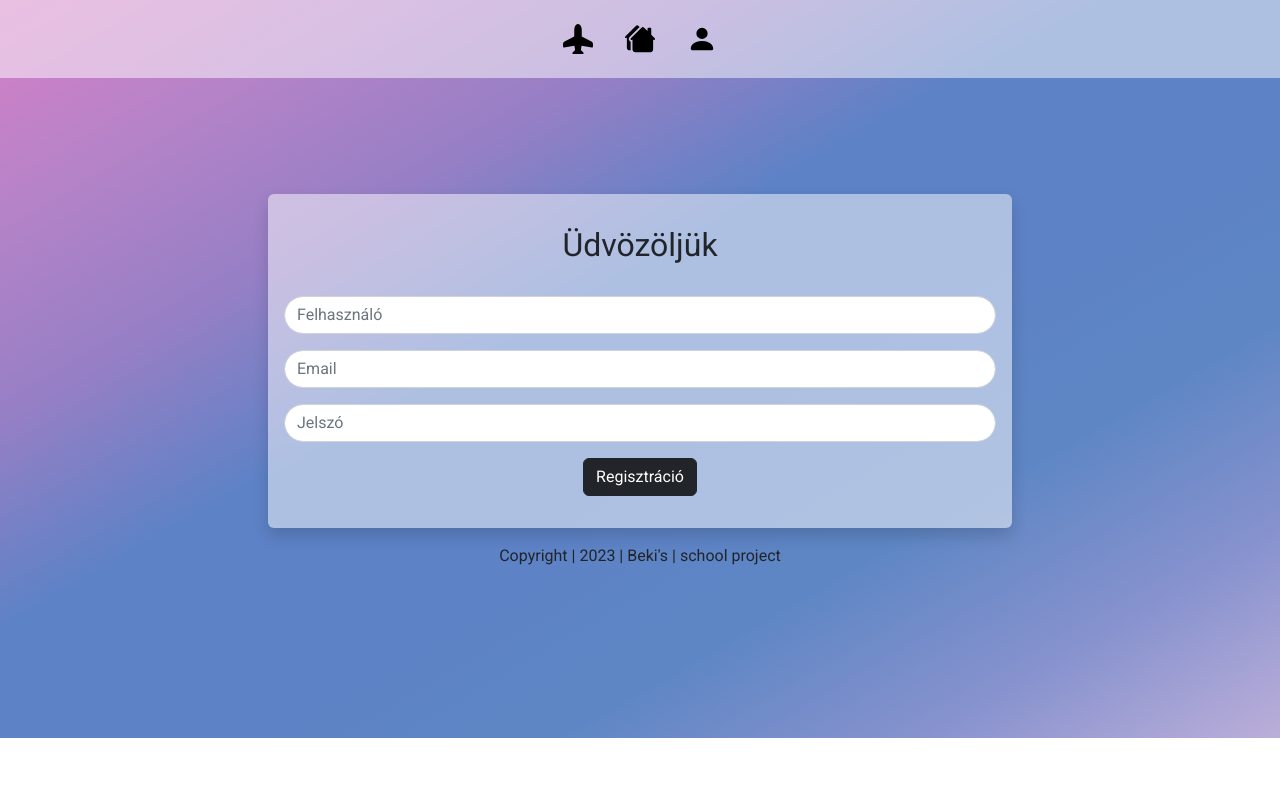
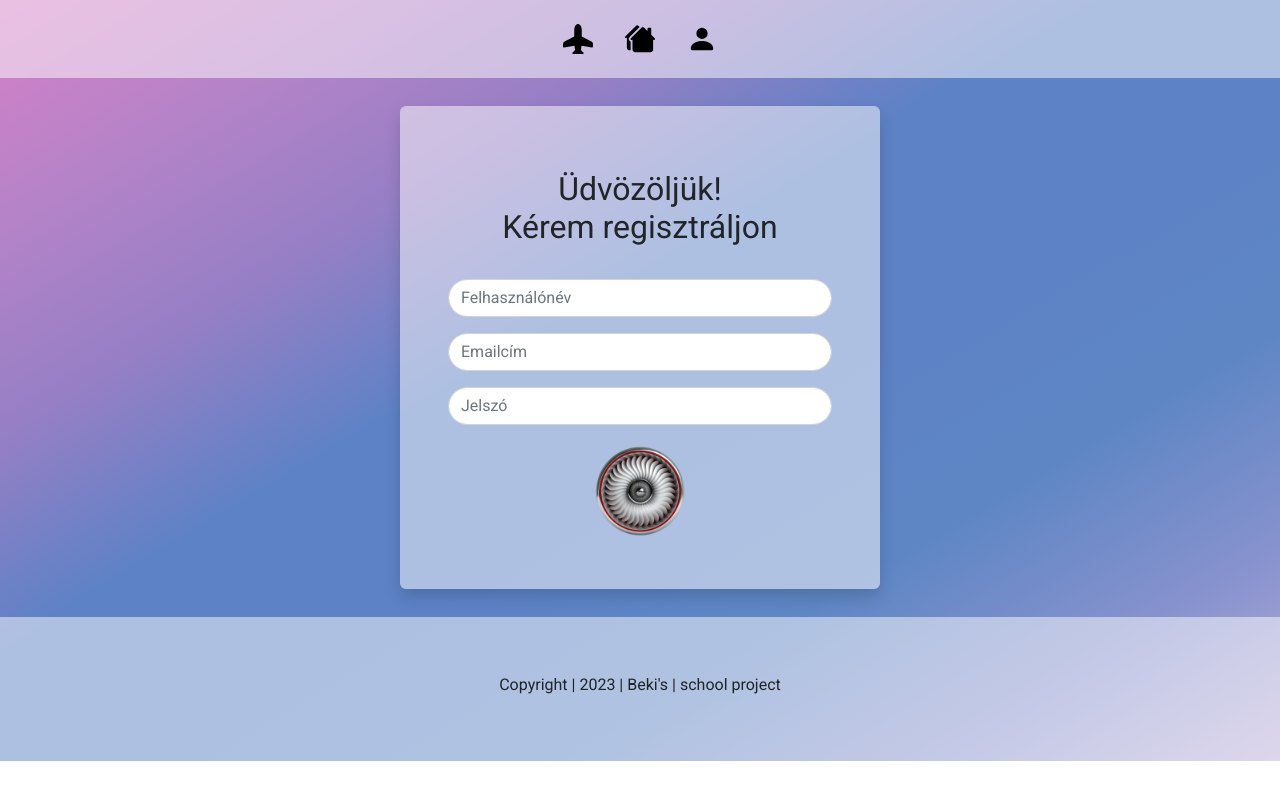
Before and after one commit to KisgyuriBeni/RepuloSuli, an Angular app: page /regist in a window 1280 px wide. Built offline with nearby package versions, Linux system fonts and the light colour scheme.

Commit message:
bejelentkezes es regisztracio komponens kesz

```diff
--- a/src/app/parts/bejel/bejel.component.css
+++ b/src/app/parts/bejel/bejel.component.css
@@ -8,28 +8,31 @@
 }
 .container{
   margin-top: 20px;
-  min-height: 80vh;
 }
 .inp{
   border-radius: 20px;
 }
-#propeller{
+#propeller {
   height: 100px;
   width: 100px;
+  transition: transform 3s linear;
 }
-#propeller:hover{
+@keyframes spin {
+  from {
+      transform: rotate(0deg);
+  }
+  to {
+      transform: rotate(360deg);
+  }
+}
+#propeller.spinning {
   animation: spin 3s infinite linear;
 }
-@keyframes spin{
-  from{
-    transform: rotate(0deg);
-  }
-  to{
-    transform: rotate(360deg);
+@media only screen and (max-width: 600px) {
+  .container {
+      border: none;
   }
 }
-@media only screen and (max-widht:600px){
-  .container{
-    border:none;
-  }
+.footer{
+  background-color: rgba(255, 255, 255, 0.5);
 }
--- a/src/app/parts/bejel/bejel.component.html
+++ b/src/app/parts/bejel/bejel.component.html
@@ -1,38 +1,39 @@
-<div class="container mt-t">
-    <div class="col-12 col-sm-8 col-mb-6 m-auto">
-      <div class="card mt-5 p-3 border-0 shadow col-12 col-sm8">
+<div class="container mt-4">
+  <div class="col-12 col-sm-8 col-md-6 mx-auto" style="max-width: 30rem;">
+    <div class="card border-0 shadow p-5 mb-4">
       <h2 class="text-center mb-3 p-3">
-          Jelentkezzen be
+        Üdvözöljük! <br>
+        Lépjen be
       </h2>
-        <div class=" mb-3">
-          <input type="email" placeholder="Email"
-          class="inp form-control" id="exampleInputEmail1" aria-describedby="emailHelp">
+      <div class="mb-3">
+        <input type="email" placeholder="Emailcím"
+        class="inp form-control" id="email" aria-describedby="emailHelp">
       </div>
       <div class="mb-3">
         <input type="password" placeholder="Jelszó"
-          class="inp form-control" id="exampleInputPassword1">
+        class="inp form-control" id="password">
       </div>
-        <div class="text-center mb-2">
-        <img src="../../../assets/images/jetengine.png" id="propeller">
-        <!-- (click)="" BEJEL BUTTON SCRIPT-->
-        </div>
-        <div>
       <div class="row justify-content-center">
-            <div class="col-4">
-              <a class="text-center mb-2 nav-link" routerLink="/elfelejtett">Elfelejtett jelszó</a>
+        <div class=" col-6 col-sm-4 mb-2 text-center mx-auto" (click)="startSpin()">
+          <img *ngIf="isSpinning" src="../../../assets/images/jetengine.png" id="propeller" class="spinning">
+          <img *ngIf="!isSpinning" src="../../../assets/images/jetengine.png" id="propeller">
         </div>
       </div>
       <div class="row justify-content-center">
-            <div class="col-4">
-              <a class="text-center nav-link" routerLink="/regist">Nincs fiókja?</a>
+        <div class="col-12 col-sm-8 col-md-6 mb-2 text-center mx-auto">
+          <a class="nav-link" routerLink="/elfelejtett">Elfelejtett jelszó</a>
+        </div>
+      </div>
+      <div class="row justify-content-center">
+        <div class="col-12 col-sm-8 col-md-6 mb-2 text-center mx-auto">
+          <a class="nav-link" routerLink="/regist">Nincs fiókja?</a>
         </div>
       </div>
     </div>
   </div>
 </div>
 <div class="footer p-5 text-center">
-      <p class="p-3">
+  <p class="mt-2">
     Copyright | 2023 | Beki's | school project
   </p>
 </div>
-</div>
--- a/src/app/parts/bejel/bejel.component.ts
+++ b/src/app/parts/bejel/bejel.component.ts
@@ -8,7 +8,9 @@ import { Component } from '@angular/core';
 })
 export class BejelComponent {
 
-  signIn(){
-    window.location.reload()
+  isSpinning: boolean = false;
+
+  startSpin() {
+    this.isSpinning = !this.isSpinning;
   }
 }
--- a/src/app/parts/elfjel/elfjel.component.html
+++ b/src/app/parts/elfjel/elfjel.component.html
@@ -8,11 +8,12 @@
                 Kérjük írja be a email címét, hogy új jelszót tudjon beállítani.
             </p>
             <div class="mb-3">
-                <input type="email" class="inp form-control" placeholder="Email" aria-describedby="emailHelp">
+                <input type="email" placeholder="Email"
+                class="inp form-control" id="email" aria-describedby="emailHelp">
             </div>
             <div class="mb-3">
-                <button type="button" class="btn btn-dark me-2">Új jelszó</button>
-                <button routerLink="/bejel" type="button" class="btn btn-dark">Vissza</button>
+                <button type="button" class="btn btn-light shadow me-2" id="verifybtn">Új jelszó</button>
+                <button routerLink="/bejel" type="button" class="btn btn-light shadow" id="verifybtn">Vissza</button>
             </div>
         </div>
     </div>
--- a/src/app/parts/jelentk/jelentk.component.html
+++ b/src/app/parts/jelentk/jelentk.component.html
@@ -1,7 +1,8 @@
-<div class="container">
-    <div class="card mt-5">
-        <div class="card-body">
-
-        </div>
-      </div>
+<div class="card mx-auto d-flex align-items-center" style="max-width: 18rem;">
+  <img src="..." class="card-img-top" alt="...">
+  <div class="card-body">
+    <h5 class="card-title">Card title</h5>
+    <p class="card-text">Some quick example text to build on the card title and make up the bulk of the card's content.</p>
+    <a href="#" class="btn btn-primary">Go somewhere</a>
+  </div>
 </div>
--- a/src/app/parts/nav/nav.component.html
+++ b/src/app/parts/nav/nav.component.html
@@ -46,7 +46,7 @@
   </nav> -->
   <ul class="nav justify-content-center p-3">
     <li class="nav-item dropdown">
-      <a class="nav-link dropdown" data-bs-toggle="dropdown" role="button">
+      <a class="nav-link dropdown" data-bs-toggle="dropdown" role="link">
         <svg xmlns="http://www.w3.org/2000/svg" width="30" height="30" fill="currentColor" class="bi bi-airplane-fill" viewBox="0 0 16 16">
           <path d="M6.428 1.151C6.708.591 7.213 0 8 0s1.292.592 1.572 1.151C9.861 1.73 10 2.431 10 3v3.691l5.17 2.585a1.5 1.5 0 0 1 .83 1.342V12a.5.5 0 0 1-.582.493l-5.507-.918-.375 2.253 1.318 1.318A.5.5 0 0 1 10.5 16h-5a.5.5 0 0 1-.354-.854l1.319-1.318-.376-2.253-5.507.918A.5.5 0 0 1 0 12v-1.382a1.5 1.5 0 0 1 .83-1.342L6 6.691V3c0-.568.14-1.271.428-1.849"/>
         </svg>
@@ -65,14 +65,13 @@
       </a>
     </li>
     <li class="nav-item dropdown">
-      <a class="nav-link dropdown" data-bs-toggle="dropdown" role="button">
+      <a class="nav-link dropdown" data-bs-toggle="dropdown" role="link">
         <svg xmlns="http://www.w3.org/2000/svg" width="30" height="30" fill="currentColor" class="bi bi-person-fill" viewBox="0 0 16 16">
           <path d="M3 14s-1 0-1-1 1-4 6-4 6 3 6 4-1 1-1 1zm5-6a3 3 0 1 0 0-6 3 3 0 0 0 0 6"/>
         </svg>
       </a>
       <ul class="dropdown-menu">
         <li><a class="dropdown-item" routerLink="/bejel" >Bejelentkezés</a></li>
-        <li><a class="dropdown-item" routerLink="/regist" >Regisztráció</a></li>
         <li><a class="dropdown-item" routerLink="/profil">Profil</a></li>
       </ul>
     </li>
--- a/src/app/parts/regist/regist.component.css
+++ b/src/app/parts/regist/regist.component.css
@@ -4,9 +4,35 @@
     margin: 0 auto;
   }
 .container{
-    margin-top: 20px;
-    min-height: 80vh;
+    padding: 20px;
 }
 .inp{
     border-radius: 20px;
 }
+#propeller {
+    height: 100px;
+    width: 100px;
+    transition: transform 3s linear;
+}
+
+@keyframes spin {
+    from {
+        transform: rotate(0deg);
+    }
+    to {
+        transform: rotate(360deg);
+    }
+}
+
+#propeller.spinning {
+    animation: spin 3s infinite linear;
+}
+
+@media only screen and (max-width: 600px) {
+    .container {
+        border: none;
+    }
+}
+.footer{
+    background-color: rgba(255, 255, 255, 0.5);
+}
--- a/src/app/parts/regist/regist.component.html
+++ b/src/app/parts/regist/regist.component.html
@@ -1,26 +1,33 @@
-
-<div class="container mt-t pt-5">
-  <div class="col-12 col-sm-8 col-mb-6 m-auto">
-    <div class="card mt-5 p-3 border-0 shadow">
-        <h2 class="text-center mb-3 p-3">Üdvözöljük</h2>
+<div class="container mt-2">
+  <div class="col-12 col-sm-8 col-md-6 mx-auto" style="max-width: 30rem;">
+    <div class="card border-0 shadow p-5 mb-2">
+      <h2 class="text-center mb-3 p-3">
+        Üdvözöljük! <br>
+      Kérem regisztráljon
+    </h2>
       <div class="mb-3">
-            <input type="name" placeholder="Felhasználó" class="inp form-control" id="name">
+        <input type="email" placeholder="Felhasználónév"
+        class="inp form-control" id="username" aria-describedby="emailHelp">
       </div>
       <div class="mb-3">
-            <input type="email" placeholder="Email" class="inp form-control"
-            id="email" aria-describedby="emailHelp">
+        <input type="email" placeholder="Emailcím"
+        class="inp form-control" id="email" aria-describedby="emailHelp">
       </div>
       <div class="mb-3">
-            <input type="password" placeholder="Jelszó" class="inp form-control" id="password">
+        <input type="password" placeholder="Jelszó"
+        class="inp form-control" id="password">
       </div>
-          <div class="text-center mb-3">
-            <button type="button" class="btn btn-dark">Regisztráció</button>
+      <div class="row justify-content-center">
+        <div class="col-12 col-sm-8 col-md-6 text-center mx-auto" (click)="startSpin()">
+          <img *ngIf="isSpinning" src="../../../assets/images/jetengine.png" id="propeller" class="spinning">
+          <img *ngIf="!isSpinning" src="../../../assets/images/jetengine.png" id="propeller">
         </div>
       </div>
-      <div class="footer text-center p-3">
-        <p>
+    </div>
+  </div>
+</div>
+<div class="footer p-5 text-center">
+  <p class="mt-2">
     Copyright | 2023 | Beki's | school project
   </p>
 </div>
-    </div>
-</div>
--- a/src/app/parts/regist/regist.component.ts
+++ b/src/app/parts/regist/regist.component.ts
@@ -1,10 +1,15 @@
-import { Component } from '@angular/core';
+import { Component} from '@angular/core';
 
 @Component({
   selector: 'app-regist',
   templateUrl: './regist.component.html',
-  styleUrls: ['./regist.component.css']
+  styleUrls: ['./regist.component.css'],
+
 })
 export class RegistComponent {
+  isSpinning: boolean = false;
 
+  startSpin() {
+    this.isSpinning = !this.isSpinning;
+  }
 }
--- a/src/app/parts/verify/verify.component.html
+++ b/src/app/parts/verify/verify.component.html
@@ -9,7 +9,7 @@
             <p>Kérjük erősítse meg email címét a kapott levélben található linken keresztül.</p>
         </div>
         <div class="mb-2">
-          <button type="button" class="btn btn-dark me-2">Újraküldés</button>
+          <button type="button" class="btn btn-light shadow me-2">Újraküldés</button>
         </div>
     </div>
     <div class="footer text-center p-3">
```
Also changed, not shown: src/app/parts/elfjel/elfjel.component.css (line endings or trailing spaces). Lines whose indentation alone changed are shown as unchanged.
